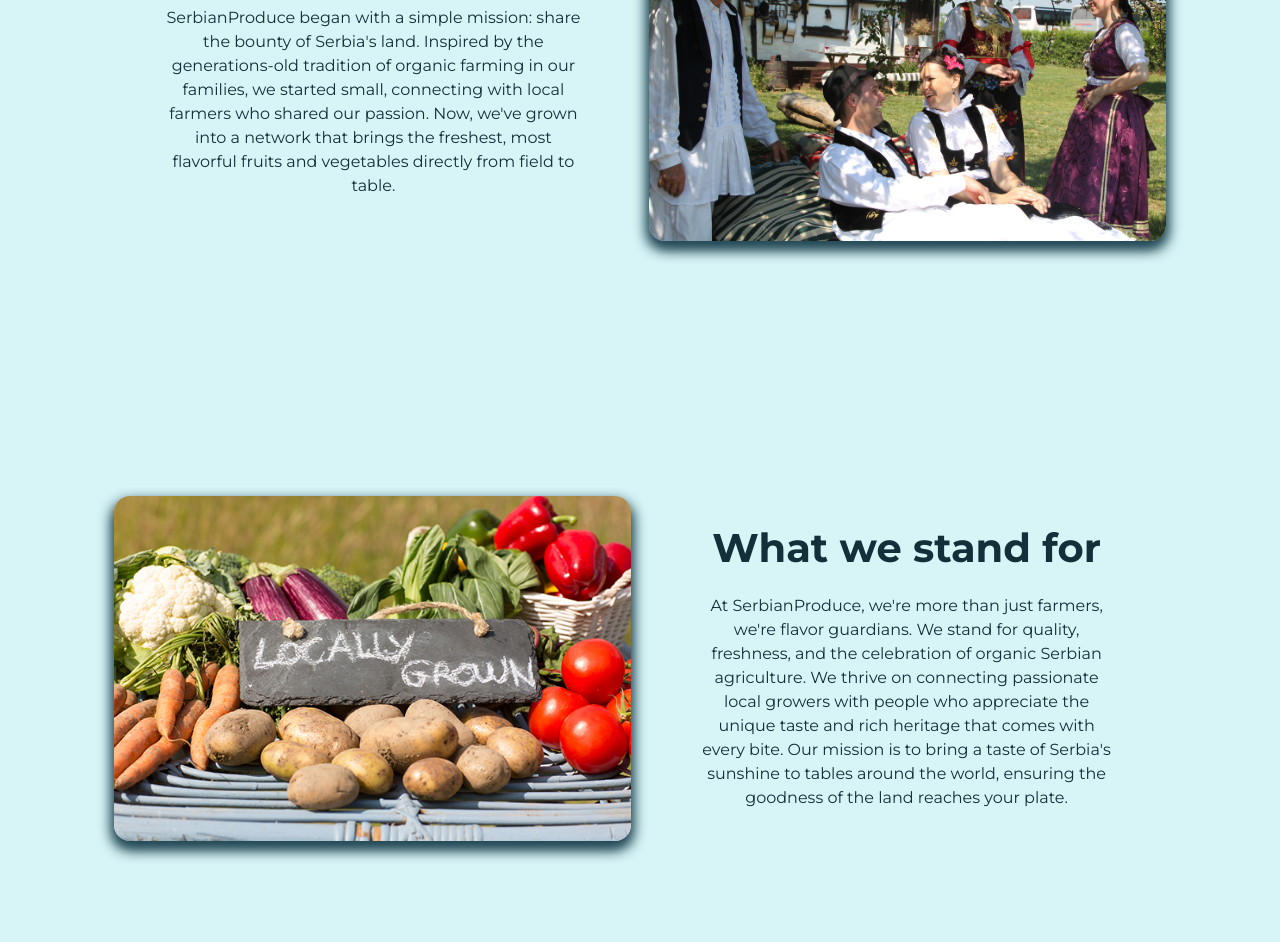
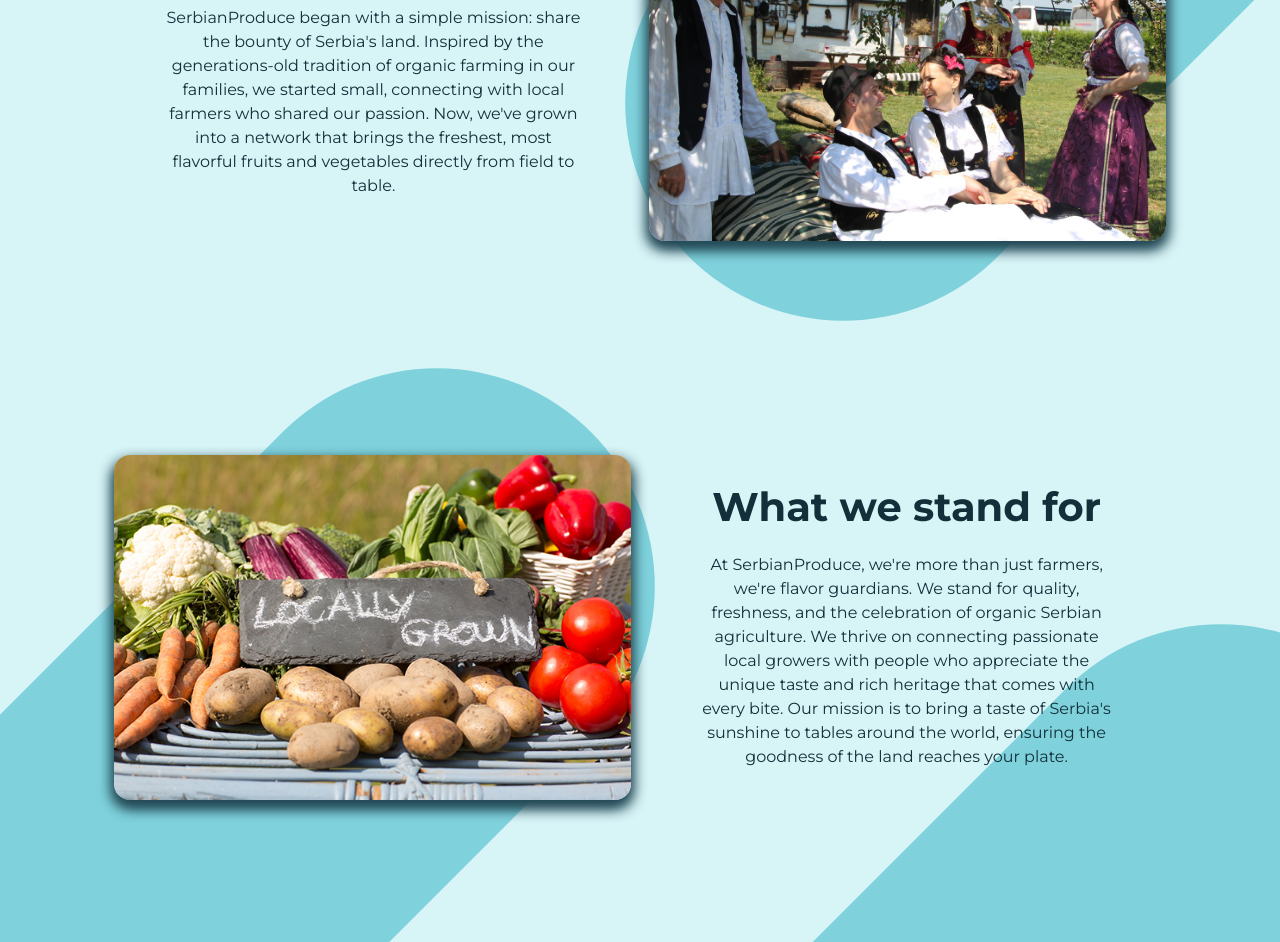
Before and after one commit to VladimirVrhovski/serbian-produce-maturski, a plain HTML site: page about.html in a window 1280 px wide. Shown: the part 271-1213 px from the top of the page. Drawn offline with Linux system fonts and the light colour scheme.

Commit message:
pill-bg adding

```diff
--- a/about.html
+++ b/about.html
@@ -78,7 +78,7 @@
 							vegetables directly from field to table.
 						</p>
 					</div>
-					<div class="flex-center">
+					<div class="flex-center pill-bg-r-u">
 						<img
 							src="images/starta.jpg"
 							alt="img"
@@ -90,7 +90,7 @@
 
 			<section class="section">
 				<div class="even-columns">
-					<div class="flex-center">
+					<div class="flex-center pill-bg-l-d">
 						<img
 							src="images/standa.jpg"
 							alt="img"
@@ -131,7 +131,7 @@
 							with the bounty of Serbia, one delicious bite at a time.
 						</p>
 					</div>
-					<div class="flex-center">
+					<div class="flex-center pill-bg-r-u">
 						<img
 							src="images/goala.jpg"
 							alt="img"
--- a/style.css
+++ b/style.css
@@ -146,7 +146,6 @@ body {
 .section {
 	position: relative;
 	max-width: 1100px;
-	min-height: 70vh;
 	margin-block: 5vh;
 	margin-inline: auto;
 	padding-inline: var(--size-500);
@@ -239,6 +238,37 @@ iframe {
 	height: 100%;
 }
 
+.pill-bg-r-u,
+.pill-bg-l-d {
+	position: relative;
+}
+.pill-bg-r-u::before,
+.pill-bg-l-d::before {
+	content: url("images/bg-tablet-pattern.svg");
+	position: absolute;
+	z-index: -1;
+	aspect-ratio: 1 / 1.2;
+	display: flex;
+	opacity: 0.6;
+}
+.pill-bg-r-u::before {
+	left: -1.5rem;
+	bottom: 0;
+	justify-content: flex-start;
+	align-items: flex-end;
+}
+.pill-bg-l-d::before {
+	right: -1.5rem;
+	top: 0;
+	justify-content: flex-end;
+	align-items: flex-start;
+}
+/* @media (min-width: 47em) {
+	.pill-bg-r-u::before {
+		min-width: 87%;
+	}
+} */
+
 /* hero */
 
 .hero {
@@ -247,7 +277,7 @@ iframe {
 	position: relative;
 	width: 100%;
 	min-height: 100svh;
-	min-height: 100dvh;
+	min-height: 100svh;
 	justify-content: center;
 	align-items: flex-end;
 	padding-block-end: var(--size-400);
@@ -318,14 +348,14 @@ iframe {
 	background-color: var(--clr-neutral-200);
 	color: var(--clr-neutral-900);
 }
-.active-link:hover,
+.active-link {
+	color: var(--clr-accent-400);
+}
+/* .active-link:hover,
 .active-link:focus-visible,
 .active-link {
-	/* text-shadow: 1px 1px 0 var(--clr-neutral-900),
-		-1px 1px 0 var(--clr-neutral-900), -1px -1px 0 var(--clr-neutral-900),
-		1px -1px 0 var(--clr-neutral-900); */
 	color: var(--clr-accent-400);
-}
+} */
 .main-logo {
 	margin-inline-end: auto;
 	max-height: 100%;
```
Also changed, not shown: index.html (+2 -2 lines), images/bg-tablet-pattern.svg (added).
